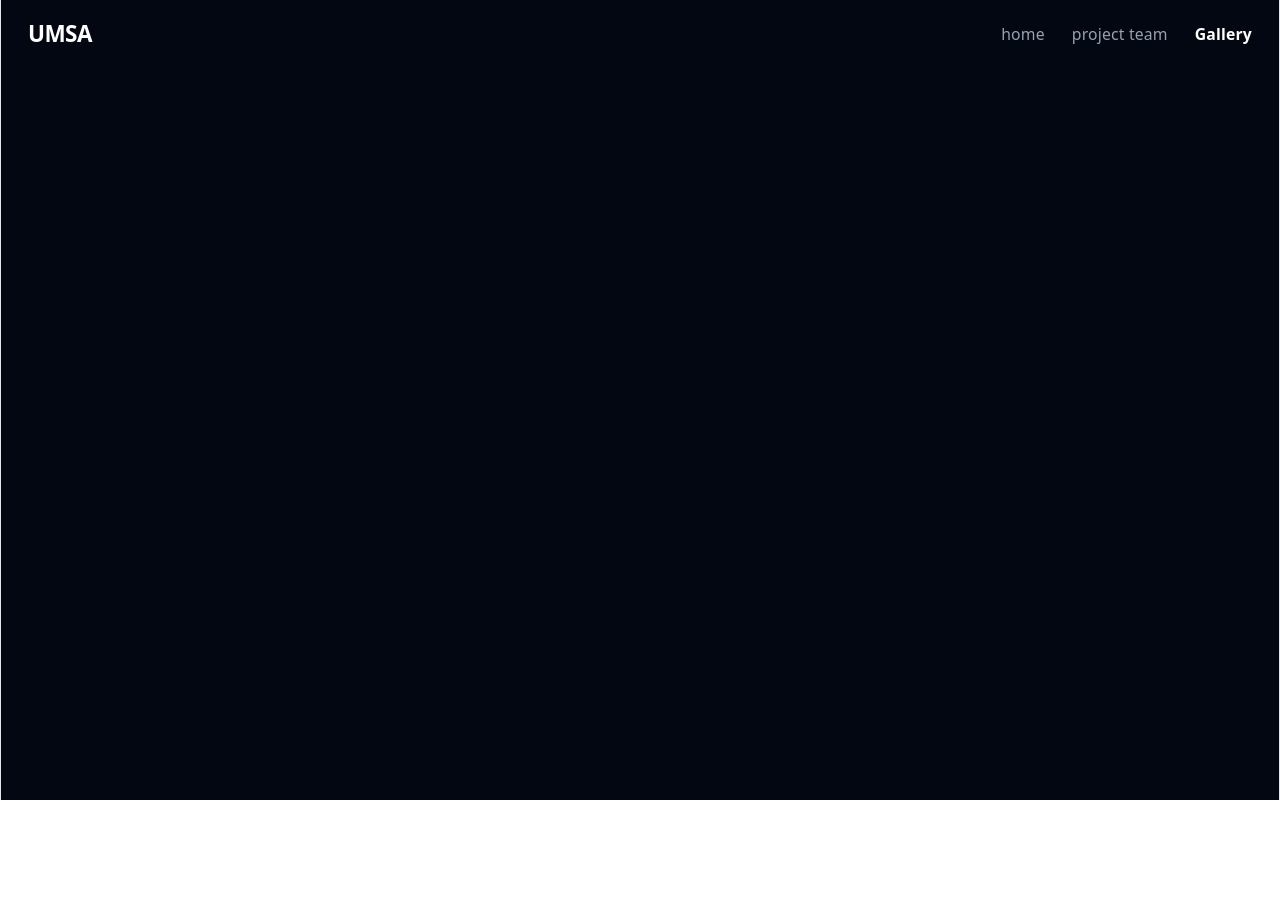
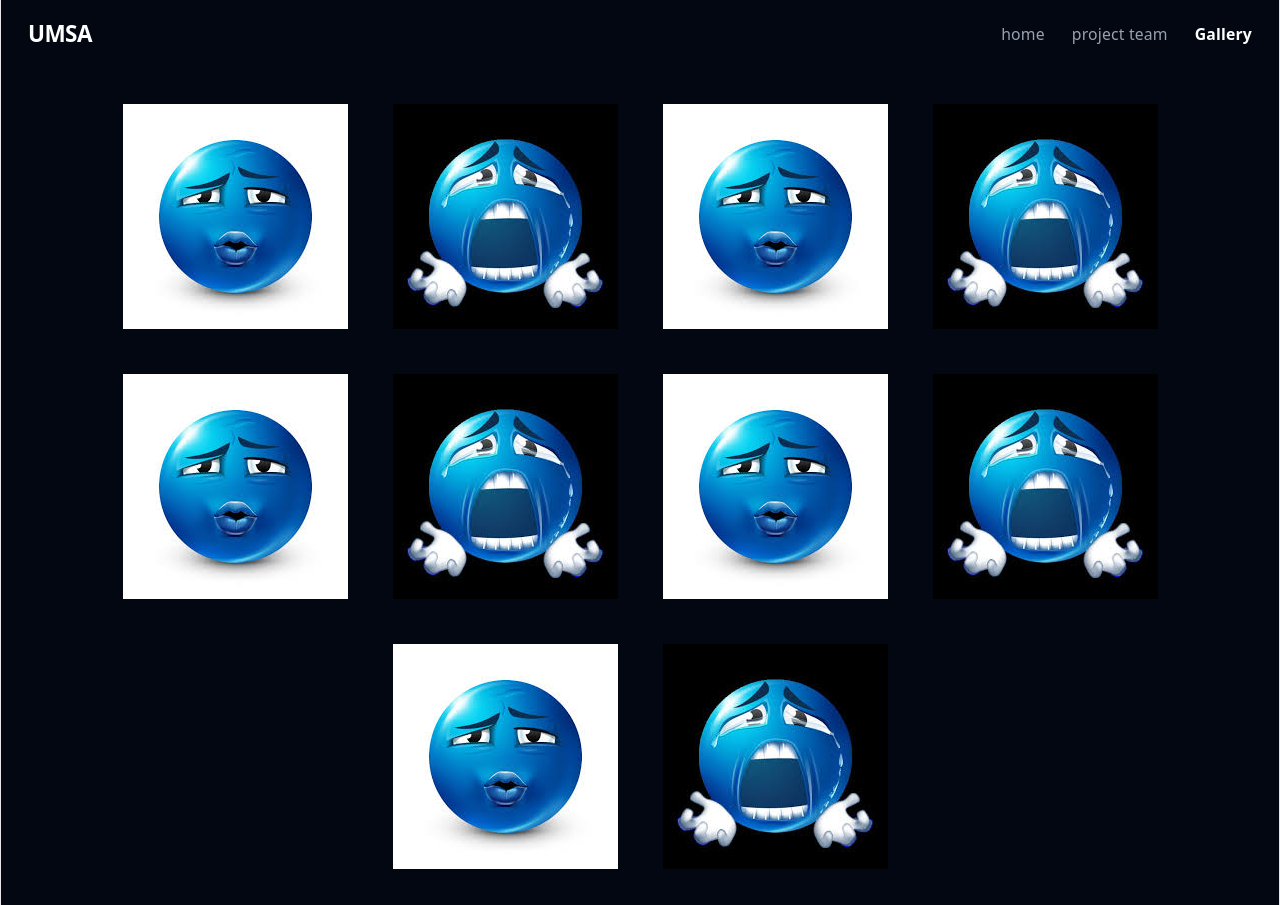
Before and after one commit to UoaWDCC/umsa, a React (Vite) app in the folder client/: page /gallery in a window 1280 px wide. Before the commit the page ends 800 px from the top, so only its background shows below. Built offline with nearby package versions, Linux system fonts and the light colour scheme.

Commit message:
feat: added some test images to gallery

```diff
--- a/client/src/pages/Gallery.tsx
+++ b/client/src/pages/Gallery.tsx
@@ -1,7 +1,21 @@
+import Test from '../assets/GalleryTest.png'
+import Test2 from '../assets/GalleryTest2.png'
+
 export default function Gallery(){
    return (
     <>
-    <div></div>
+    <div className="flex px-5 gap-10 flex-wrap justify-center" >
+    <img src={Test} alt="test-photo"/>
+    <img src={Test2} alt="test-photo"/>
+    <img src={Test} alt="test-photo"/>
+    <img src={Test2} alt="test-photo"/>
+    <img src={Test} alt="test-photo"/>
+    <img src={Test2} alt="test-photo"/>
+    <img src={Test} alt="test-photo"/>
+    <img src={Test2} alt="test-photo"/>
+    <img src={Test} alt="test-photo"/>
+    <img src={Test2} alt="test-photo"/>
+    </div>
     </>
    )
 }
```
Also changed, not shown: client/src/assets/GalleryTest.png (added), client/src/assets/GalleryTest2.png (added).
